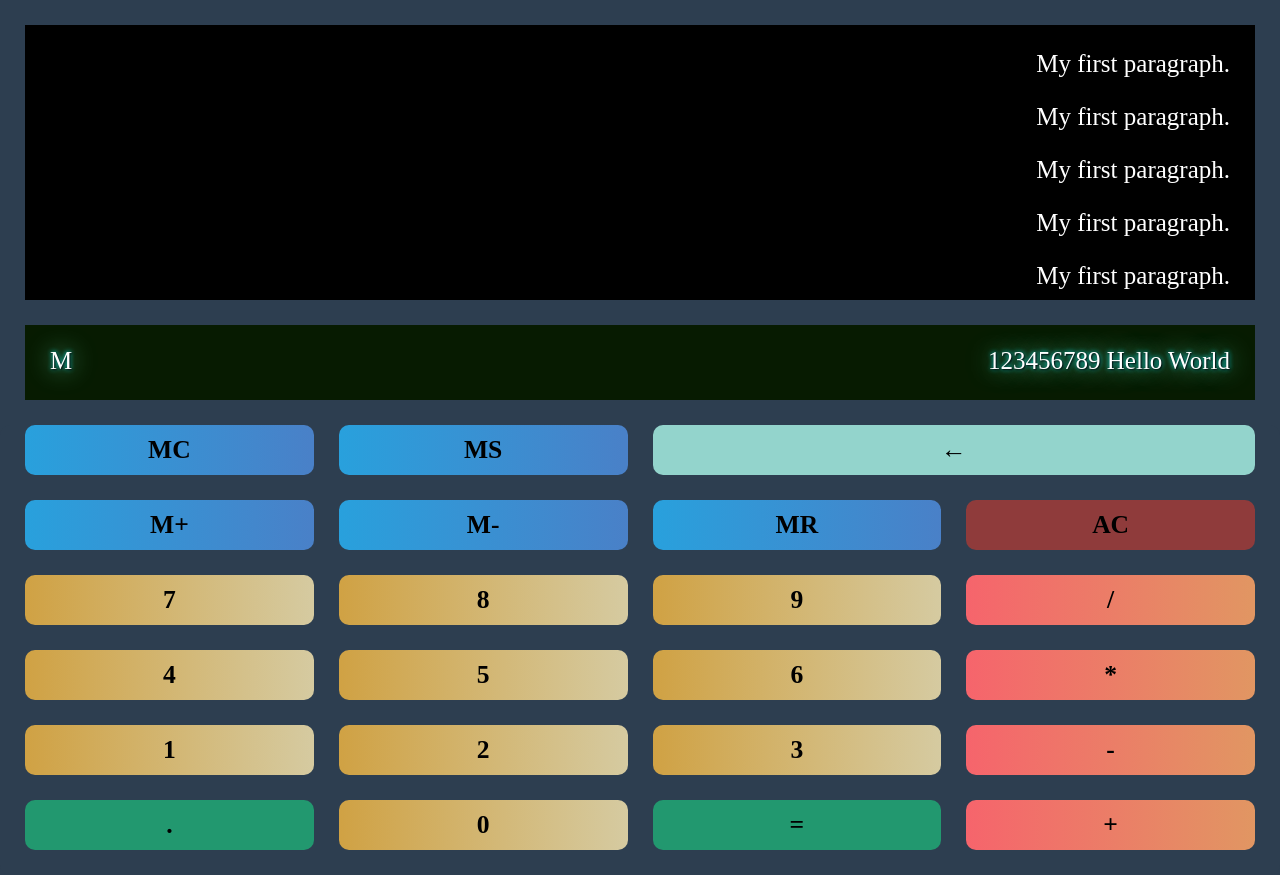
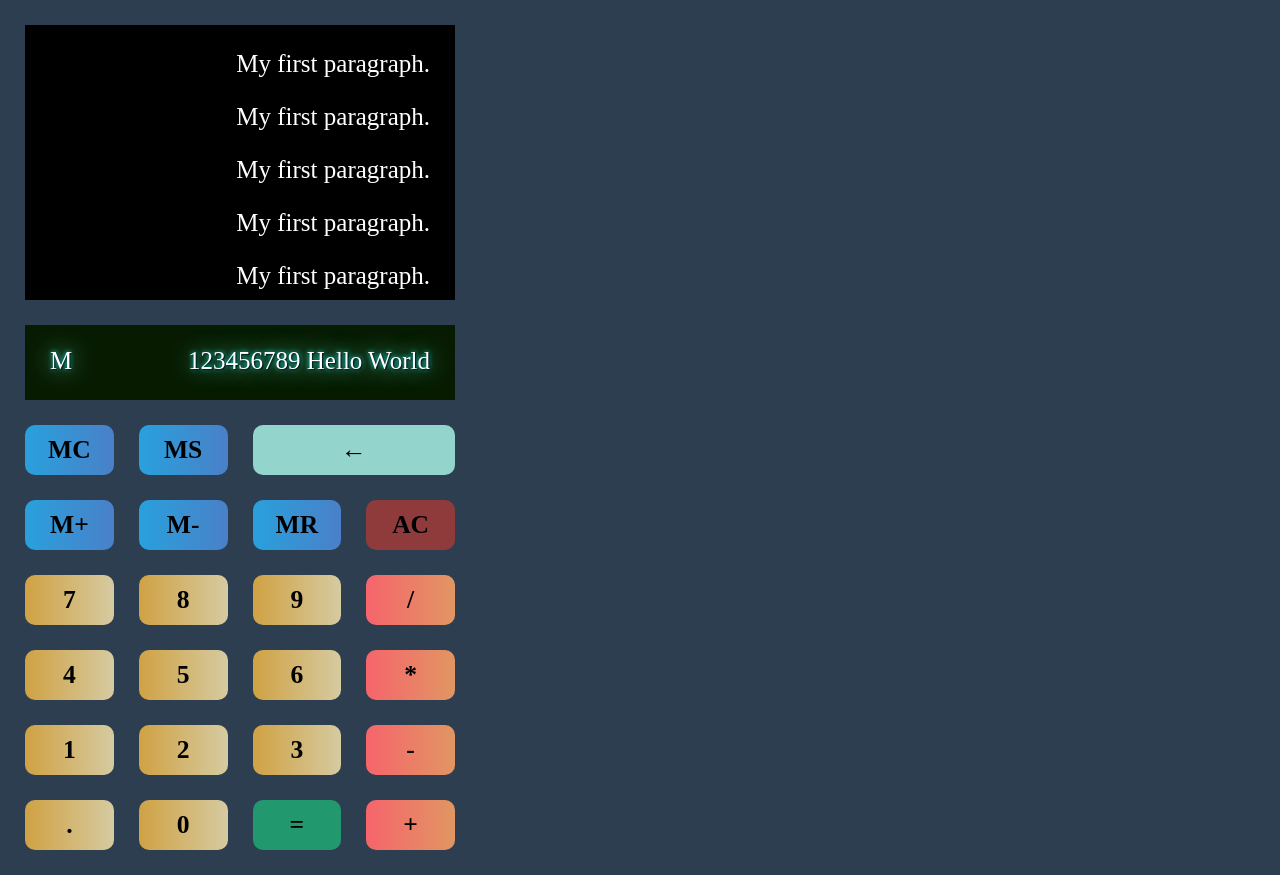
Before and after one commit to mariusPopescuCF/js-calculator-mp, a plain HTML site: page index.html in a window 1280 px wide. Drawn offline with Linux system fonts and the light colour scheme.

Commit message:
update files

```diff
--- a/index.html
+++ b/index.html
@@ -1,52 +1,46 @@
 <!DOCTYPE html>
 <html>
+  <meta name="viewport" content="width=device-width, initial-scale=1">
 <head>
   <title>A calculator</title>
   <link rel="stylesheet" href="styles.css">
 </head>
 <body>
-
 <div id="historyDiv">
-  <p>My first paragraph.</p>
-  <p>My first paragraph.</p>
-  <p>My first paragraph.</p>
-  <p>My first paragraph.</p>
-  <p>My first paragraph.</p>
-  <p>My first paragraph.</p>
-  <p>My first paragraph.</p>
-  <p>My first paragraph.</p>
+  <p id="p1" class="historyParagraphs">My first paragraph.</p>
+  <p id="p2" class="historyParagraphs">My first paragraph.</p>
+  <p id="p3" class="historyParagraphs">My first paragraph.</p>
+  <p id="p4" class="historyParagraphs">My first paragraph.</p>
+  <p id="p5" class="historyParagraphs">My first paragraph.</p>
 </div>
-
 <div id="operationDiv">
   <span id="memorySpan">M</span>
   <span id="operationSpan">123456789 Hello World</span>
 </div>
-
 <div id="buttonsDiv">
-  <div class="item1">MC</div>
-  <div class="item2">MS</div>
-  <div class="item3">&larr;</div>
-  <div class="item4">M+</div>
-  <div class="item5">M-</div>
-  <div class="item6">MR</div>
-  <div class="item7">AC</div>
-  <div class="item8">7</div>
-  <div class="item9">8</div>
-  <div class="item10">9</div>
-  <div class="item11">/</div>
-  <div class="item12">4</div>
-  <div class="item13">5</div>
-  <div class="item14">6</div>
-  <div class="item15">*</div>
-  <div class="item16">1</div>
-  <div class="item17">2</div>
-  <div class="item18">3</div>
-  <div class="item19">-</div>
-  <div class="item20">.</div>
-  <div class="item21">0</div>
-  <div class="item22">=</div>
-  <div class="item23">+</div>
+  <div id="memory-clear"  class="memory-item"><span>MC</span></div>
+  <div id="memory-store"  class="memory-item"><span>MS</span></div>
+  <div id="memory-add"    class="memory-item"><span>M+</span></div>
+  <div id="memory-subtract" class="memory-item"><span>M-</span></div>
+  <div id="memory-recall" class="memory-item"><span>MR</span></div>
+  <div id="all-clear"     class="clear-item"><span>AC</span></div>
+  <div id="backspace"     class="backspace"><span>&larr;</span></div>
+  <div id="add"           class="operator"><span>+</span></div>
+  <div id="subtract"      class="operator"><span>-</span></div>
+  <div id="multiply"      class="operator"><span>*</span></div>
+  <div id="divide"        class="operator"><span>/</span></div>
+  <div id="equal"         class="equal"><span>=</span></div>
+  <div id="dot"   class="number"><span>.</span></div>
+  <div id="zero"  class="number"><span>0</span></div>
+  <div id="one"   class="number"><span>1</span></div>
+  <div id="two"   class="number"><span>2</span></div>
+  <div id="three" class="number"><span>3</span></div>
+  <div id="four"  class="number"><span>4</span></div>
+  <div id="five"  class="number"><span>5</span></div>
+  <div id="six"   class="number"><span>6</span></div>
+  <div id="seven" class="number"><span>7</span></div>
+  <div id="eight" class="number"><span>8</span></div>
+  <div id="nine"  class="number"><span>9</span></div>
 </div>
-
 </body>
 </html>
--- a/styles.css
+++ b/styles.css
@@ -2,7 +2,8 @@ body {
   background-color: rgb(45, 62, 80);
   padding: 0px;
   margin: 0px;
-
+  max-width: 480px;
+  max-height: 640px;
 }
   #historyDiv {
     background-color: black;
@@ -58,100 +59,165 @@ body {
     padding: 10px;
   }
   #buttonsDiv > div:hover {
-    -ms-transform: scale(1.05); /* IE 9 */
+    -ms-transform: scale(1.10); /* IE 9 */
     -webkit-transform: scale(1.05); /* Safari 3-8 */
     transform: scale(1.05);
   }
-.item1 {
+  #buttonsDiv > div:active {
+    background-color: #666666;
+    transform: translate(0px, 10px);
+  }
+  #buttonsDiv > .operator:active {
+    background-color: #666666;
+    transform: scale(1.2) rotate(15deg);
+  }
+  .memory-item {
     background-color: rgba(53, 150, 231, 0.8);
     background-image: linear-gradient(to right, rgba(39, 168, 226, 0.8) , rgba(80, 128, 200, 0.8));
   }
-.item2 {
-    background-color: rgba(53, 150, 231, 0.8);
-    background-image: linear-gradient(to right, rgba(39, 168, 226, 0.8) , rgba(80, 128, 200, 0.8));
+  .clear-item {
+    background-color: rgba(168, 59, 54, 0.8);
   }
-.item3 {
+  .backspace {
     background-color: rgba(173, 251, 235, 0.8);
     grid-column-start: 3;
     grid-column-end: 5;
+    grid-row-start: 1;
+    grid-row-end: 2;
   }
-.item4 {
-    background-color: rgba(53, 150, 231, 0.8);
-    background-image: linear-gradient(to right, rgba(39, 168, 226, 0.8) , rgba(80, 128, 200, 0.8));
+  .operator {
+    background-color: rgba(255, 126, 92, 0.8);
+    background-image: linear-gradient(to right, rgba(255, 98, 113, 0.8) , rgba(229, 160, 101, 0.8));
   }
-.item5 {
-    background-color: rgba(53, 150, 231, 0.8);
-    background-image: linear-gradient(to right, rgba(39, 168, 226, 0.8) , rgba(80, 128, 200, 0.8));
+  .equal {
+    background-color: rgba(32, 175, 119, 0.8);
+    grid-column-start: 3;
+    grid-column-end: 4;
+    grid-row-start: 6;
+    grid-row-end: 7;
   }
-.item6 {
-    background-color: rgba(53, 150, 231, 0.8);
-    background-image: linear-gradient(to right, rgba(39, 168, 226, 0.8) , rgba(80, 128, 200, 0.8));
-  }
-.item7 {
-    background-color: rgba(168, 59, 54, 0.8);
-  }
-.item8 {
+  .number{
     background-color: rgba(223, 188, 100, 0.8);
     background-image: linear-gradient(to right, rgba(214, 162, 61, 0.8) , rgba(221, 213, 177, 0.8));
   }
-.item9 {
-    background-color: rgba(223, 188, 100, 0.8);
-    background-image: linear-gradient(to right, rgba(214, 162, 61, 0.8) , rgba(221, 213, 177, 0.8));
-
+/*Buttons positioning*/
+#memory-clear{
+  grid-column-start: 1;
+  grid-column-end: 2;
+  grid-row-start: 1;
+  grid-row-end: 2;
 }
-.item10 {
-    background-color: rgba(223, 188, 100, 0.8);
-    background-image: linear-gradient(to right, rgba(214, 162, 61, 0.8) , rgba(221, 213, 177, 0.8));
+#memory-store{
+  grid-column-start: 2;
+  grid-column-end: 3;
+  grid-row-start: 1;
+  grid-row-end: 2;
 }
-  .item11 {
-    background-color: rgba(255, 126, 92, 0.8);
-    background-image: linear-gradient(to right, rgba(255, 98, 113, 0.8) , rgba(229, 160, 101, 0.8));
+#memory-add{
+  grid-column-start: 1;
+  grid-column-end: 2;
+  grid-row-start: 2;
+  grid-row-end: 3;
 }
-.item12 {
-    background-color: rgba(223, 188, 100, 0.8);
-    background-image: linear-gradient(to right, rgba(214, 162, 61, 0.8) , rgba(221, 213, 177, 0.8));
+#memory-subtract{
+  grid-column-start: 2;
+  grid-column-end: 3;
+  grid-row-start: 2;
+  grid-row-end: 3;
 }
-.item13 {
-    background-color: rgba(223, 188, 100, 0.8);
-    background-image: linear-gradient(to right, rgba(214, 162, 61, 0.8) , rgba(221, 213, 177, 0.8));
-
+#memory-recall{
+  grid-column-start: 3;
+  grid-column-end: 4;
+  grid-row-start: 2;
+  grid-row-end: 3;
 }
-.item14 {
-    background-color: rgba(223, 188, 100, 0.8);
-    background-image: linear-gradient(to right, rgba(214, 162, 61, 0.8) , rgba(221, 213, 177, 0.8));
+#all-clear{
+  grid-column-start: 4;
+  grid-column-end: 5;
+  grid-row-start: 2;
+  grid-row-end: 3;
 }
-.item15 {
-    background-color: rgba(255, 126, 92, 0.8);
-    background-image: linear-gradient(to right, rgba(255, 98, 113, 0.8) , rgba(229, 160, 101, 0.8));
+#add{
+  grid-column-start: 4;
+  grid-column-end: 5;
+  grid-row-start: 6;
+  grid-row-end: 7;
 }
-.item16 {
-    background-color: rgba(223, 188, 100, 0.8);
-    background-image: linear-gradient(to right, rgba(214, 162, 61, 0.8) , rgba(221, 213, 177, 0.8));
+#subtract{
+  grid-column-start: 4;
+  grid-column-end: 5;
+  grid-row-start: 5;
+  grid-row-end: 6;
 }
-.item17 {
-    background-color: rgba(223, 188, 100, 0.8);
-    background-image: linear-gradient(to right, rgba(214, 162, 61, 0.8) , rgba(221, 213, 177, 0.8));
+#multiply{
+  grid-column-start: 4;
+  grid-column-end: 5;
+  grid-row-start: 4;
+  grid-row-end: 5;
 }
-.item18 {
-    background-color: rgba(223, 188, 100, 0.8);
-    background-image: linear-gradient(to right, rgba(214, 162, 61, 0.8) , rgba(221, 213, 177, 0.8));
+#divide{
+  grid-column-start: 4;
+  grid-column-end: 5;
+  grid-row-start: 3;
+  grid-row-end: 4;
 }
-  .item19 {
-    background-color: rgba(255, 126, 92, 0.8);
-    background-image: linear-gradient(to right, rgba(255, 98, 113, 0.8) , rgba(229, 160, 101, 0.8));
+#zero{
+  grid-column-start: 2;
+  grid-column-end: 3;
+  grid-row-start: 6;
+  grid-row-end: 7;
 }
-  .item20 {
-    background-color: rgba(32, 175, 119, 0.8);
-
+#one{
+  grid-column-start: 1;
+  grid-column-end: 2;
+  grid-row-start: 5;
+  grid-row-end: 6;
 }
-.item21 {
-    background-color: rgba(223, 188, 100, 0.8);
-    background-image: linear-gradient(to right, rgba(214, 162, 61, 0.8) , rgba(221, 213, 177, 0.8));
+#two{
+  grid-column-start: 2;
+  grid-column-end: 3;
+  grid-row-start: 5;
+  grid-row-end: 6;
 }
-.item22 {
-    background-color: rgba(32, 175, 119, 0.8);
+#three{
+  grid-column-start: 3;
+  grid-column-end: 4;
+  grid-row-start: 5;
+  grid-row-end: 6;
 }
-.item23 {
-    background-color: rgba(255, 126, 92, 0.8);
-    background-image: linear-gradient(to right, rgba(255, 98, 113, 0.8) , rgba(229, 160, 101, 0.8));
+#four{
+  grid-column-start: 1;
+  grid-column-end: 2;
+  grid-row-start: 4;
+  grid-row-end: 5;
 }
+#five{
+  grid-column-start: 2;
+  grid-column-end: 3;
+  grid-row-start: 4;
+  grid-row-end: 5;
+}
+#six{
+  grid-column-start: 3;
+  grid-column-end: 4;
+  grid-row-start: 4;
+  grid-row-end: 5;
+}
+#seven{
+  grid-column-start: 1;
+  grid-column-end: 2;
+  grid-row-start: 3;
+  grid-row-end: 4;
+}
+#eight{
+  grid-column-start: 2;
+  grid-column-end: 3;
+  grid-row-start: 3;
+  grid-row-end: 4;
+}
+#nine{
+  grid-column-start: 3;
+  grid-column-end: 4;
+  grid-row-start: 3;
+  grid-row-end: 4;
+}
```
Lines whose indentation alone changed are shown as unchanged.
